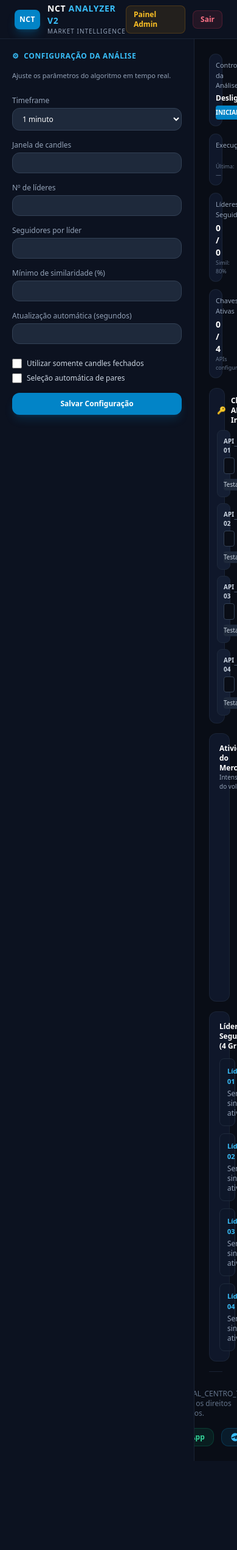
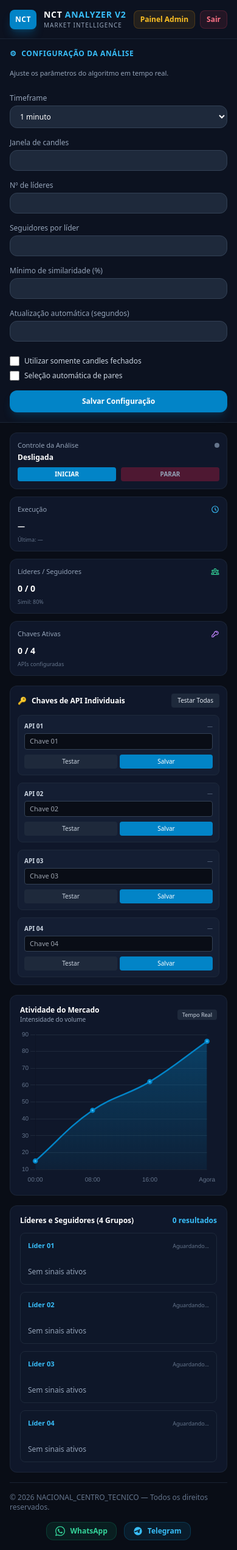
Before and after one commit to nctnacional/nct-analyzer, a Flask app: page / in a window 390 px wide. Shown: the whole page at 61% size. Before the commit the page ends 2395 px from the top, so only its background shows below. Run offline with Flask 3, Linux system fonts and the light colour scheme; the visitor is signed in with stand-in values (Sample User, id 1); data comes from the database, SQL or seed files in the repository; some libraries are stand-ins or nearby versions.

Commit message:
Correção de responsividade mobile no layout principal

```diff
--- a/templates/dashboard.html
+++ b/templates/dashboard.html
@@ -32,10 +32,10 @@
         body { background-color: #090d16; color: #f8fafc; font-family: system-ui, -apple-system, sans-serif; }
     </style>
 </head>
-<body class="bg-[#090d16] text-slate-100 min-h-screen flex flex-col antialiased">
+<body class="bg-[#090d16] text-slate-100 min-h-screen flex flex-col antialiased overflow-x-hidden">
 
     <!-- CABEÇALHO SUPERIOR -->
-    <header class="h-16 bg-[#0c1220] border-b border-slate-800/80 px-6 flex items-center justify-between shrink-0">
+    <header class="h-16 bg-[#0c1220] border-b border-slate-800/80 px-4 sm:px-6 flex items-center justify-between shrink-0">
         <div class="flex items-center gap-3">
             <div class="w-11 h-8 rounded-lg bg-sky-600 flex items-center justify-center font-bold text-white text-xs tracking-wider shadow-lg shadow-sky-600/30">
                 NCT
@@ -52,26 +52,25 @@
             SEJA SEMPRE MELHOR QUE VOCÊ FOI ONTEM
         </div>
 
-        <div class="flex items-center gap-3">
-
-            <a href="{{ url_for('admin') }}" class="px-3 py-1.5 rounded-lg bg-amber-500/10 text-amber-400 border border-amber-500/20 text-xs font-semibold hover:bg-amber-500/20 transition">
+        <div class="flex items-center gap-2 sm:gap-3">
+            <a href="{{ url_for('admin') }}" class="px-2.5 sm:px-3 py-1.5 rounded-lg bg-amber-500/10 text-amber-400 border border-amber-500/20 text-xs font-semibold hover:bg-amber-500/20 transition">
                 Painel Admin
             </a>
 
             <form method="POST" action="{{ url_for('logout') }}" style="margin:0;">
                 <input type="hidden" name="csrf_token" value="{{ csrf_token() }}">
-                <button type="submit" class="px-3 py-1.5 rounded-lg bg-rose-500/10 text-rose-400 border border-rose-500/20 text-xs font-semibold hover:bg-rose-500/20 transition">
+                <button type="submit" class="px-2.5 sm:px-3 py-1.5 rounded-lg bg-rose-500/10 text-rose-400 border border-rose-500/20 text-xs font-semibold hover:bg-rose-500/20 transition">
                     Sair
                 </button>
             </form>
         </div>
     </header>
 
-    <!-- LAYOUT PRINCIPAL (DUAS COLUNAS: CONFIGURAÇÕES À ESQUERDA + CONTEÚDO À DIREITA) -->
-    <div class="flex flex-1 overflow-hidden">
+    <!-- LAYOUT PRINCIPAL (FLEX-COL NO MOBILE, FLEX-ROW NO DESKTOP) -->
+    <div class="flex flex-col lg:flex-row flex-1 lg:overflow-hidden">
 
-        <!-- COLUNA ESQUERDA: CONFIGURAÇÕES DA ANÁLISE (LARGURA FIXA DE 320px) -->
-        <aside class="w-80 bg-[#0c1220] border-r border-slate-800/80 p-5 flex flex-col shrink-0 overflow-y-auto">
+        <!-- COLUNA ESQUERDA: CONFIGURAÇÕES DA ANÁLISE -->
+        <aside class="w-full lg:w-80 bg-[#0c1220] border-b lg:border-b-0 lg:border-r border-slate-800/80 p-4 sm:p-5 flex flex-col shrink-0 lg:overflow-y-auto">
             <div>
                 <div class="flex items-center gap-2 mb-4 text-xs font-bold text-sky-400 uppercase tracking-wider">
                     <span>⚙</span> Configuração da Análise
@@ -136,19 +135,19 @@
         </aside>
 
         <!-- COLUNA DIREITA: DASHBOARD PRINCIPAL -->
-        <main class="flex-1 overflow-y-auto p-6 space-y-4 flex flex-col justify-between">
+        <main class="flex-1 w-full lg:overflow-y-auto p-4 sm:p-6 space-y-4 flex flex-col justify-between">
 
             <div class="space-y-4">
                 <!-- TOPO: CONTROLE DA ANÁLISE + MÉTRICAS -->
                 <div class="grid grid-cols-1 sm:grid-cols-2 lg:grid-cols-4 gap-3">
 
                     <!-- Controle de Análise -->
-                    <div class="bg-[#0f172a] border border-slate-800/80 rounded-xl p-2.5 flex flex-col justify-between">
+                    <div class="bg-[#0f172a] border border-slate-800/80 rounded-xl p-3 flex flex-col justify-between min-h-[90px]">
                         <div class="flex items-center justify-between mb-1">
                             <span class="text-[11px] font-medium text-slate-400">Controle da Análise</span>
                             <span id="statusDot" class="w-2 h-2 rounded-full bg-slate-500"></span>
                         </div>
-                        <p id="statusText" class="text-xs font-bold text-white mb-1">Desligada</p>
+                        <p id="statusText" class="text-xs font-bold text-white mb-2">Desligada</p>
                         <div class="flex gap-2">
                             <button id="start-analysis" type="button" class="flex-1 py-1 rounded bg-sky-600 hover:bg-sky-500 text-white font-semibold text-[10px] transition">INICIAR</button>
                             <button id="stop-analysis" type="button" disabled class="flex-1 py-1 rounded bg-rose-600/30 text-slate-400 font-semibold text-[10px] cursor-not-allowed transition">PARAR</button>
@@ -156,7 +155,7 @@
                     </div>
 
                     <!-- Status de Execução -->
-                    <div class="bg-[#0f172a] border border-slate-800/80 rounded-xl p-2.5 flex flex-col justify-between">
+                    <div class="bg-[#0f172a] border border-slate-800/80 rounded-xl p-3 flex flex-col justify-between min-h-[90px]">
                         <div class="flex items-center justify-between mb-1">
                             <span class="text-[11px] font-medium text-slate-400">Execução</span>
                             <svg class="w-3.5 h-3.5 text-sky-400" fill="none" stroke="currentColor" viewBox="0 0 24 24"><path stroke-linecap="round" stroke-linejoin="round" stroke-width="2" d="M12 8v4l3 3m6-3a9 9 0 11-18 0 9 9 0 0118 0z"></path></svg>
@@ -166,7 +165,7 @@
                     </div>
 
                     <!-- Líderes e Seguidores -->
-                    <div class="bg-[#0f172a] border border-slate-800/80 rounded-xl p-2.5 flex flex-col justify-between">
+                    <div class="bg-[#0f172a] border border-slate-800/80 rounded-xl p-3 flex flex-col justify-between min-h-[90px]">
                         <div class="flex items-center justify-between mb-1">
                             <span class="text-[11px] font-medium text-slate-400">Líderes / Seguidores</span>
                             <svg class="w-3.5 h-3.5 text-emerald-400" fill="none" stroke="currentColor" viewBox="0 0 24 24"><path stroke-linecap="round" stroke-linejoin="round" stroke-width="2" d="M17 20h5v-2a3 3 0 00-5.356-1.857M17 20H7m10 0v-2c0-.656-.126-1.283-.356-1.857M7 20H2v-2a3 3 0 015.356-1.857M7 20v-2c0-.656.126-1.283.356-1.857m0 0a5.002 5.002 0 019.288 0M15 7a3 3 0 11-6 0 3 3 0 016 0zm6 3a2 2 0 11-4 0 2 2 0 014 0zM7 10a2 2 0 11-4 0 2 2 0 014 0z"></path></svg>
@@ -176,7 +175,7 @@
                     </div>
 
                     <!-- Chaves Ativas -->
-                    <div class="bg-[#0f172a] border border-slate-800/80 rounded-xl p-2.5 flex flex-col justify-between">
+                    <div class="bg-[#0f172a] border border-slate-800/80 rounded-xl p-3 flex flex-col justify-between min-h-[90px]">
                         <div class="flex items-center justify-between mb-1">
                             <span class="text-[11px] font-medium text-slate-400">Chaves Ativas</span>
                             <svg class="w-3.5 h-3.5 text-purple-400" fill="none" stroke="currentColor" viewBox="0 0 24 24"><path stroke-linecap="round" stroke-linejoin="round" stroke-width="2" d="M15 7a2 2 0 012 2m4 0a6 6 0 01-7.743 5.743L11 17H9v2H7v2H4a1 1 0 01-1-1v-2.586a1 1 0 01.293-.707l5.964-5.964A6 6 0 0121 9z"></path></svg>
@@ -188,19 +187,19 @@
                 </div>
 
                 <!-- CHAVES DE API INDIVIDUAIS -->
-                <div class="bg-[#0f172a] border border-slate-800/80 rounded-xl p-3">
-                    <div class="flex items-center justify-between mb-2">
+                <div class="bg-[#0f172a] border border-slate-800/80 rounded-xl p-3 sm:p-4">
+                    <div class="flex items-center justify-between mb-3">
                         <h3 class="text-xs font-bold text-white flex items-center gap-2">
                             <span>🔑</span> Chaves de API Individuais
                         </h3>
-                        <button id="test-all-keys" type="button" class="px-2 py-0.5 rounded bg-slate-800 hover:bg-slate-700 text-slate-200 text-[10px] font-medium transition">
+                        <button id="test-all-keys" type="button" class="px-2.5 py-1 rounded bg-slate-800 hover:bg-slate-700 text-slate-200 text-[10px] font-medium transition">
                             Testar Todas
                         </button>
                     </div>
 
-                    <div id="key-results" class="hidden mb-2 p-2 rounded bg-rose-500/10 border border-rose-500/20 text-rose-400 text-xs"></div>
+                    <div id="key-results" class="hidden mb-3 p-2 rounded bg-rose-500/10 border border-rose-500/20 text-rose-400 text-xs"></div>
 
-                    <div class="grid grid-cols-1 sm:grid-cols-2 lg:grid-cols-4 gap-2.5">
+                    <div class="grid grid-cols-1 sm:grid-cols-2 lg:grid-cols-4 gap-3">
                         <!-- Slot 1 -->
                         <div class="bg-[#141e33] border border-slate-800 rounded-lg p-2.5 flex flex-col justify-between">
                             <div class="flex items-center justify-between mb-1">
@@ -209,8 +208,8 @@
                             </div>
                             <input id="api-key-1" type="password" placeholder="Chave 01" class="w-full bg-[#090d16] border border-slate-700 rounded px-2 py-1 text-[11px] text-slate-200 mb-2 outline-none focus:border-sky-500">
                             <div class="flex gap-1">
-                                <button type="button" onclick="testApiKey(1)" class="flex-1 py-0.5 rounded bg-slate-800 text-slate-300 text-[10px] font-medium hover:bg-slate-700 transition">Testar</button>
-                                <button type="button" data-save-key="1" class="flex-1 py-0.5 rounded bg-sky-600 text-white text-[10px] font-medium hover:bg-sky-500 transition">Salvar</button>
+                                <button type="button" onclick="testApiKey(1)" class="flex-1 py-1 rounded bg-slate-800 text-slate-300 text-[10px] font-medium hover:bg-slate-700 transition">Testar</button>
+                                <button type="button" data-save-key="1" class="flex-1 py-1 rounded bg-sky-600 text-white text-[10px] font-medium hover:bg-sky-500 transition">Salvar</button>
                             </div>
                         </div>
 
@@ -222,8 +221,8 @@
                             </div>
                             <input id="api-key-2" type="password" placeholder="Chave 02" class="w-full bg-[#090d16] border border-slate-700 rounded px-2 py-1 text-[11px] text-slate-200 mb-2 outline-none focus:border-sky-500">
                             <div class="flex gap-1">
-                                <button type="button" onclick="testApiKey(2)" class="flex-1 py-0.5 rounded bg-slate-800 text-slate-300 text-[10px] font-medium hover:bg-slate-700 transition">Testar</button>
-                                <button type="button" data-save-key="2" class="flex-1 py-0.5 rounded bg-sky-600 text-white text-[10px] font-medium hover:bg-sky-500 transition">Salvar</button>
+                                <button type="button" onclick="testApiKey(2)" class="flex-1 py-1 rounded bg-slate-800 text-slate-300 text-[10px] font-medium hover:bg-slate-700 transition">Testar</button>
+                                <button type="button" data-save-key="2" class="flex-1 py-1 rounded bg-sky-600 text-white text-[10px] font-medium hover:bg-sky-500 transition">Salvar</button>
                             </div>
                         </div>
 
@@ -235,8 +234,8 @@
                             </div>
                             <input id="api-key-3" type="password" placeholder="Chave 03" class="w-full bg-[#090d16] border border-slate-700 rounded px-2 py-1 text-[11px] text-slate-200 mb-2 outline-none focus:border-sky-500">
                             <div class="flex gap-1">
-                                <button type="button" onclick="testApiKey(3)" class="flex-1 py-0.5 rounded bg-slate-800 text-slate-300 text-[10px] font-medium hover:bg-slate-700 transition">Testar</button>
-                                <button type="button" data-save-key="3" class="flex-1 py-0.5 rounded bg-sky-600 text-white text-[10px] font-medium hover:bg-sky-500 transition">Salvar</button>
+                                <button type="button" onclick="testApiKey(3)" class="flex-1 py-1 rounded bg-slate-800 text-slate-300 text-[10px] font-medium hover:bg-slate-700 transition">Testar</button>
+                                <button type="button" data-save-key="3" class="flex-1 py-1 rounded bg-sky-600 text-white text-[10px] font-medium hover:bg-sky-500 transition">Salvar</button>
                             </div>
                         </div>
 
@@ -248,8 +247,8 @@
                             </div>
                             <input id="api-key-4" type="password" placeholder="Chave 04" class="w-full bg-[#090d16] border border-slate-700 rounded px-2 py-1 text-[11px] text-slate-200 mb-2 outline-none focus:border-sky-500">
                             <div class="flex gap-1">
-                                <button type="button" onclick="testApiKey(4)" class="flex-1 py-0.5 rounded bg-slate-800 text-slate-300 text-[10px] font-medium hover:bg-slate-700 transition">Testar</button>
-                                <button type="button" data-save-key="4" class="flex-1 py-0.5 rounded bg-sky-600 text-white text-[10px] font-medium hover:bg-sky-500 transition">Salvar</button>
+                                <button type="button" onclick="testApiKey(4)" class="flex-1 py-1 rounded bg-slate-800 text-slate-300 text-[10px] font-medium hover:bg-slate-700 transition">Testar</button>
+                                <button type="button" data-save-key="4" class="flex-1 py-1 rounded bg-sky-600 text-white text-[10px] font-medium hover:bg-sky-500 transition">Salvar</button>
                             </div>
                         </div>
                     </div>
@@ -267,7 +266,7 @@
                             </div>
                             <span class="px-2 py-0.5 rounded bg-slate-800 text-[9px] font-medium text-slate-300">Tempo Real</span>
                         </div>
-                        <div class="h-80 w-full">
+                        <div class="h-64 sm:h-80 w-full">
                             <canvas id="marketChart"></canvas>
                         </div>
                     </div>
@@ -318,7 +317,7 @@
             </div>
 
             <!-- RODAPÉ SOCIAL -->
-            <footer class="mt-4 pt-3 border-t border-slate-800/80 flex flex-col sm:flex-row items-center justify-between gap-4 text-xs text-slate-500">
+            <footer class="mt-6 pt-4 border-t border-slate-800/80 flex flex-col sm:flex-row items-center justify-between gap-4 text-xs text-slate-500">
                 <p>© 2026 NACIONAL_CENTRO_TECNICO — Todos os direitos reservados.</p>
 
                 <div class="flex items-center gap-3">
```
